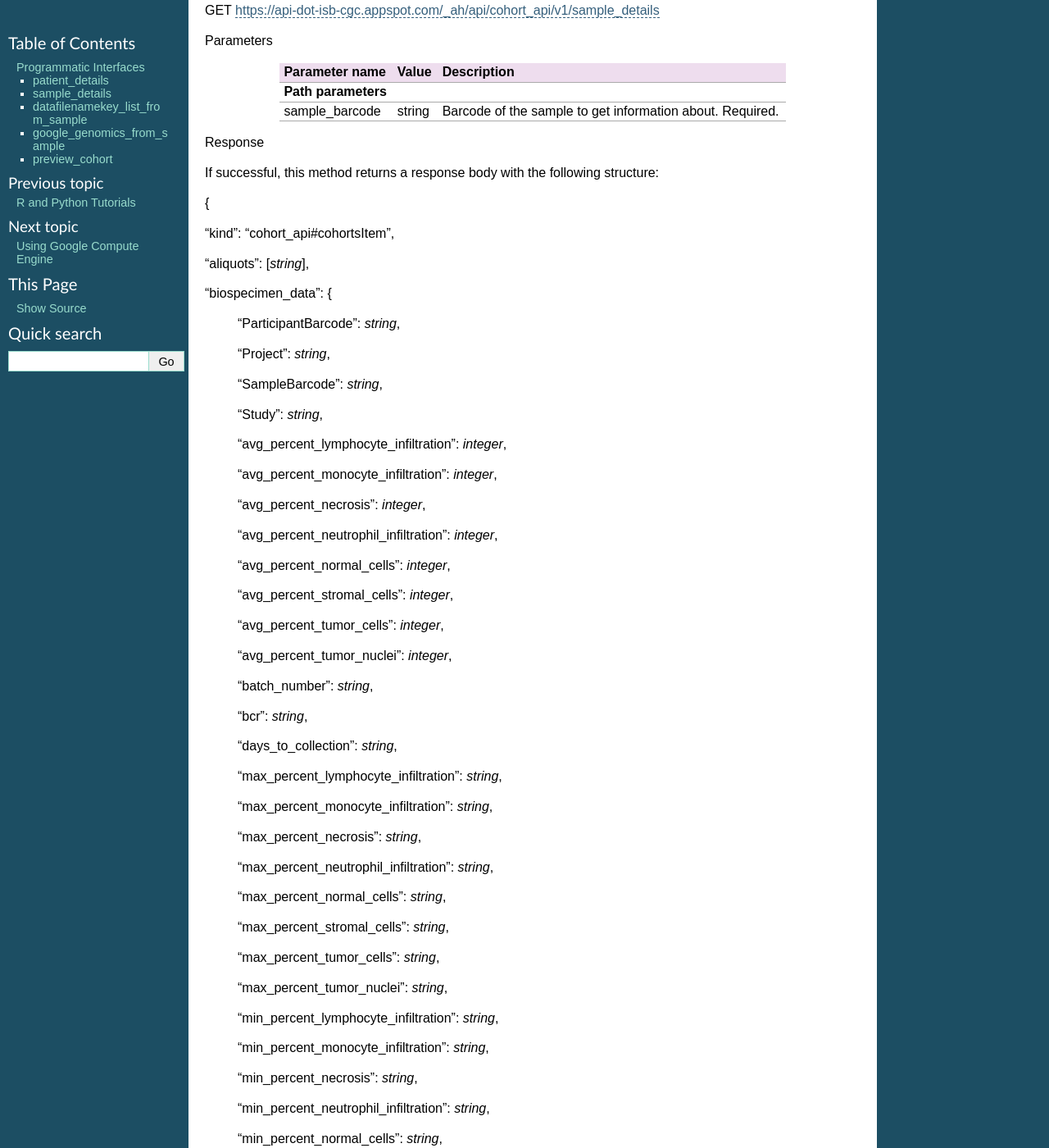
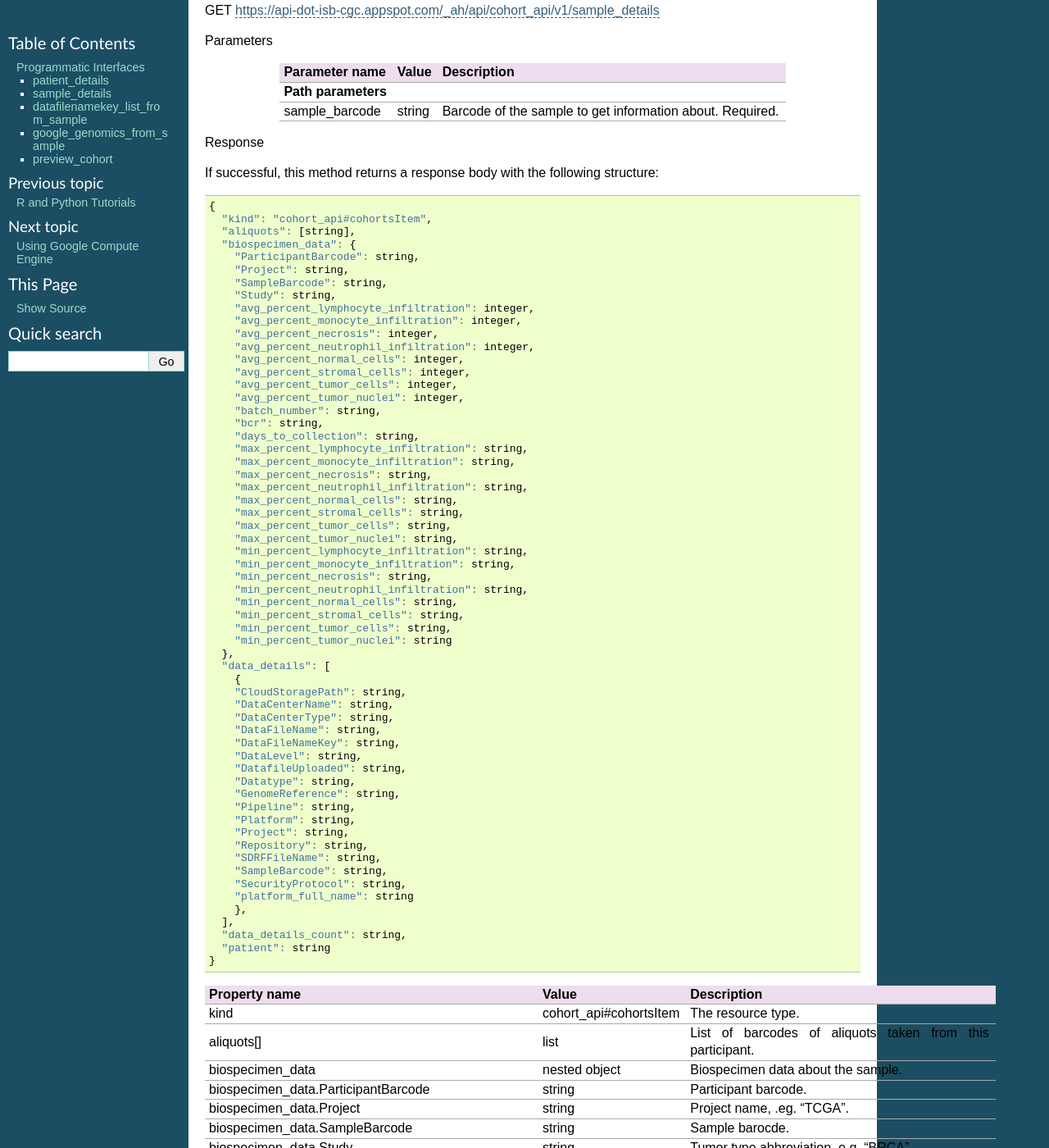
Before and after one commit to isb-cgc/readthedocs, a Sphinx documentation site: the page built from docs/source/sections/progapi/Programmatic-API.rst, in a window 1280 px wide and 1400 px high, scrolled down 10577 px. Shown: the whole window at 82% size. Built offline with Sphinx 7.4.7, drawn with Linux system fonts in a browser that asks for light colours; some of the changed text lies outside the part shown.

Commit message:
response for sample_details

```diff
--- a/docs/source/sections/progapi/Programmatic-API.rst
+++ b/docs/source/sections/progapi/Programmatic-API.rst
@@ -276,125 +276,68 @@ Response
 If successful, this method returns a response body with the following
 structure:
 
-{
+.. code-block:: javascript
 
-"kind": "cohort\_api#cohortsItem",
-
-"aliquots": [*string*],
-
-"biospecimen\_data": {
-
-    "ParticipantBarcode": *string*,
-
-    "Project": *string*,
-
-    "SampleBarcode": *string*,
-
-    "Study": *string*,
-
-    "avg\_percent\_lymphocyte\_infiltration": *integer*,
-
-    "avg\_percent\_monocyte\_infiltration": *integer*,
-
-    "avg\_percent\_necrosis": *integer*,
-
-    "avg\_percent\_neutrophil\_infiltration": *integer*,
-
-    "avg\_percent\_normal\_cells": *integer*,
-
-    "avg\_percent\_stromal\_cells": *integer*,
-
-    "avg\_percent\_tumor\_cells": *integer*,
-
-    "avg\_percent\_tumor\_nuclei": *integer*,
-
-    "batch\_number": *string*,
-
-    "bcr": *string*,
-
-    "days\_to\_collection": *string*,
-
-    "max\_percent\_lymphocyte\_infiltration": *string*,
-
-    "max\_percent\_monocyte\_infiltration": *string*,
-
-    "max\_percent\_necrosis": *string*,
-
-    "max\_percent\_neutrophil\_infiltration": *string*,
-
-    "max\_percent\_normal\_cells": *string*,
-
-    "max\_percent\_stromal\_cells": *string*,
-
-    "max\_percent\_tumor\_cells": *string*,
-
-    "max\_percent\_tumor\_nuclei": *string*,
-
-    "min\_percent\_lymphocyte\_infiltration": *string*,
-
-    "min\_percent\_monocyte\_infiltration": *string*,
-
-    "min\_percent\_necrosis": *string*,
-
-    "min\_percent\_neutrophil\_infiltration": *string*,
-
-    "min\_percent\_normal\_cells": *string*,
-
-    "min\_percent\_stromal\_cells": *string*,
-
-    "min\_percent\_tumor\_cells": *string*,
-
-    "min\_percent\_tumor\_nuclei": *string*
-
-},
-
-"data\_details": [
-
-    {
-
-    "CloudStoragePath": *string*,
-
-    "DataCenterName": *string*,
-
-    "DataCenterType": *string*,
-
-    "DataFileName": *string*,
-
-    "DataFileNameKey": *string*,
-
-    "DataLevel": *string*,
-
-    "DatafileUploaded": *string*,
-
-    "Datatype": *string*,
-
-    "GenomeReference": *string*,
-
-    "Pipeline": *string*,
-
-    "Platform": *string*,
-
-    "Project": *string*,
-
-    "Repository": *string*,
-
-    "SDRFFileName": *string*,
-
-    "SampleBarcode": *string*,
-
-    "SecurityProtocol": *string*,
-
-    "platform\_full\_name": *string*
-
-    },
-
-],
-
-"data\_details\_count": *string*,
-
-"patient": *string*
-
-}
+	{
+	  "kind": "cohort_api#cohortsItem",
+	  "aliquots": [string],
+	  "biospecimen_data": {
+	    "ParticipantBarcode": string,
+	    "Project": string,
+	    "SampleBarcode": string,
+	    "Study": string,
+	    "avg_percent_lymphocyte_infiltration": integer,
+	    "avg_percent_monocyte_infiltration": integer,
+	    "avg_percent_necrosis": integer,
+	    "avg_percent_neutrophil_infiltration": integer,
+	    "avg_percent_normal_cells": integer,
+	    "avg_percent_stromal_cells": integer,
+	    "avg_percent_tumor_cells": integer,
+	    "avg_percent_tumor_nuclei": integer,
+	    "batch_number": string,
+	    "bcr": string,
+	    "days_to_collection": string,
+	    "max_percent_lymphocyte_infiltration": string,
+	    "max_percent_monocyte_infiltration": string,
+	    "max_percent_necrosis": string,
+	    "max_percent_neutrophil_infiltration": string,
+	    "max_percent_normal_cells": string,
+	    "max_percent_stromal_cells": string,
+	    "max_percent_tumor_cells": string,
+	    "max_percent_tumor_nuclei": string,
+	    "min_percent_lymphocyte_infiltration": string,
+	    "min_percent_monocyte_infiltration": string,
+	    "min_percent_necrosis": string,
+	    "min_percent_neutrophil_infiltration": string,
+	    "min_percent_normal_cells": string,
+	    "min_percent_stromal_cells": string,
+	    "min_percent_tumor_cells": string,
+	    "min_percent_tumor_nuclei": string
+	  },
+	  "data_details": [
+	    {
+	    "CloudStoragePath": string,
+	    "DataCenterName": string,
+	    "DataCenterType": string,
+	    "DataFileName": string,
+	    "DataFileNameKey": string,
+	    "DataLevel": string,
+	    "DatafileUploaded": string,
+	    "Datatype": string,
+	    "GenomeReference": string,
+	    "Pipeline": string,
+	    "Platform": string,
+	    "Project": string,
+	    "Repository": string,
+	    "SDRFFileName": string,
+	    "SampleBarcode": string,
+	    "SecurityProtocol": string,
+	    "platform_full_name": string
+	    },
+	  ],
+	  "data_details_count": string,
+	  "patient": string
+	}
 
 
 
```
